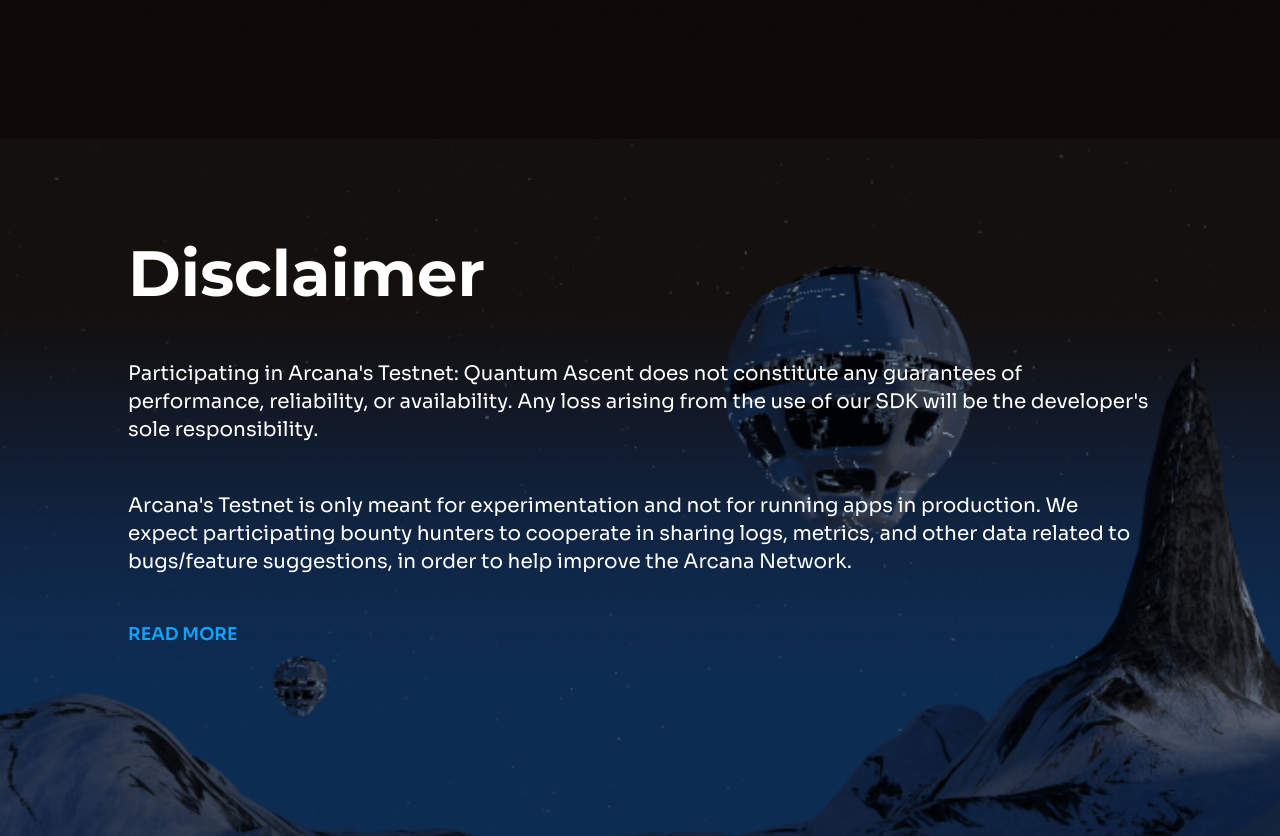
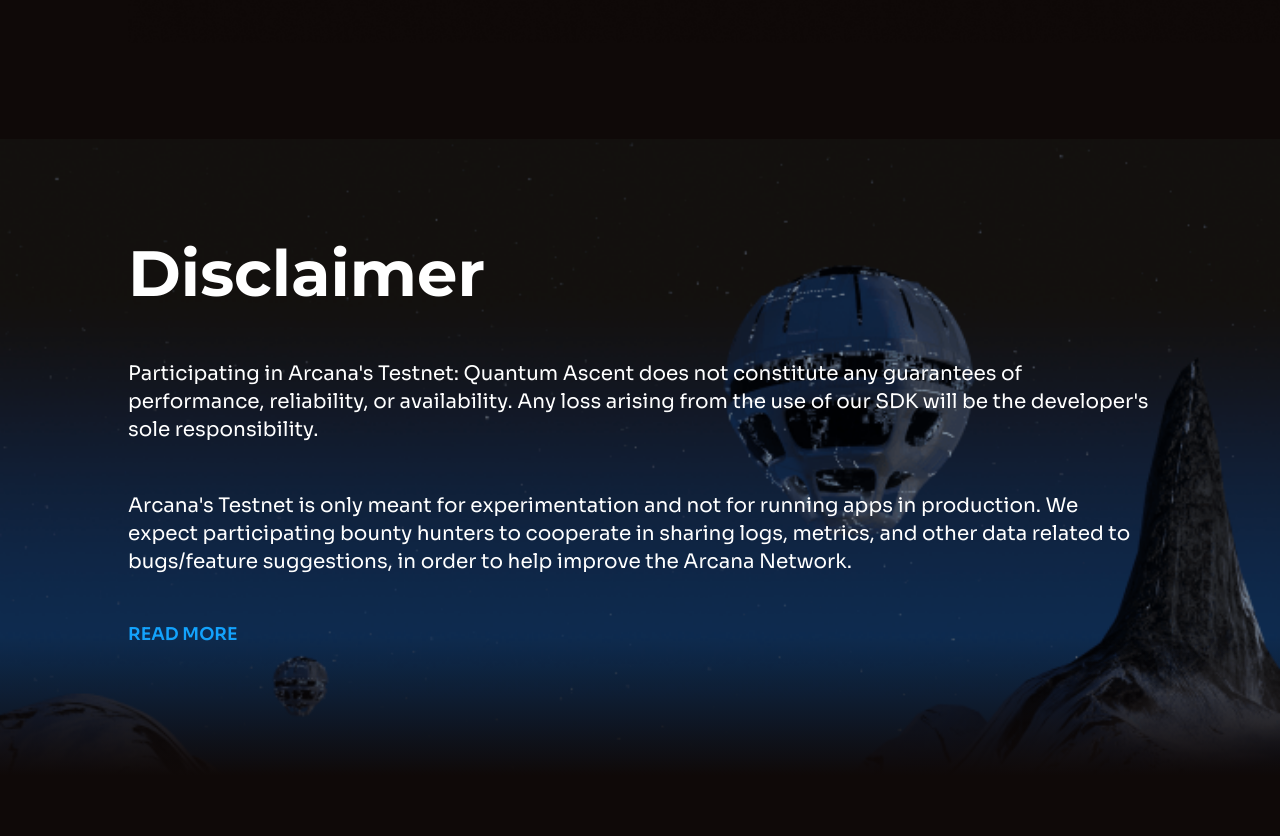
Before and after one commit to arcana-network/testnet-site, a Nuxt app: page / in a window 1280 px wide. Shown: the part 4800-5636 px from the top of the page. Built offline with nearby package versions, Linux system fonts and the light colour scheme.

Commit message:
Add section gradient to footer

```diff
--- a/components/TheFooter.vue
+++ b/components/TheFooter.vue
@@ -32,6 +32,7 @@
         </div>
       </v-stack>
     </v-container>
+    <div class="section-gradient" />
   </footer>
 </template>
 
@@ -45,6 +46,7 @@ export default {
 @import url('./lib/media-query-helper.css');
 
 footer {
+  position: relative;
   background: url('~assets/images/testnet-footer-bg.png') no-repeat;
   background-size: cover;
 
@@ -80,4 +82,13 @@ footer {
     font-size: 1rem;
   }
 }
+
+.section-gradient {
+  position: absolute;
+  bottom: 0;
+  left: 0;
+  right: 0;
+  height: 200px;
+  background: linear-gradient(0deg, #0f0908 30%, rgba(15, 9, 8, 0) 100%);
+}
 </style>
```
